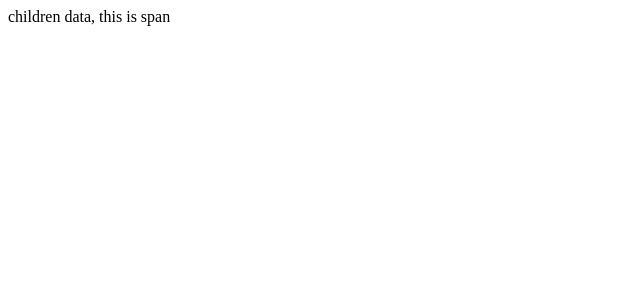
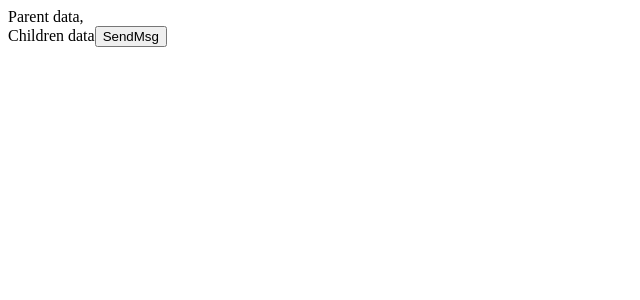
Before and after one commit to debugzhao/react-basic, a React (Create React App) app: page / in a window 1280 px wide. Shown: the top 300 px of the page, without its empty margins (0-640 px from the left). Built offline with nearby package versions, Linux system fonts and the light colour scheme.

Commit message:
子传父

```diff
--- a/src/App.js
+++ b/src/App.js
@@ -4,31 +4,29 @@ import {useState} from 'react'
 import _, { divide } from 'lodash'
 import classNames from 'classnames'
 
-// 父子组件之间通信
-// 1.父组件传递数据
-// 2.子组件通过props接受数据
-const Son = (props)=> {
-  console.log(props)
+
+// 核心思想：子组件中调用父组件中的函数并传递实参
+const Son = ({onGetSonMsg})=> {
+  // 子组件中的数据
+  const msg = 'this is son msg'
   return (
-    <div>children data, {props.children}</div>
+    <div>
+      Children data
+      <button onClick={() => onGetSonMsg(msg)}>SendMsg</button>
+    </div>
   )
 }
+
 function App() {
-  const data = 'this is parent component data'
+  const [sonData, setSonData] = useState('')
+  const getMsg = (msg) => {
+    setSonData(msg)
+  }
+
   return (
     <div>
-      {/* <Son
-        name={data}
-        age={18}
-        isTrue={false}
-        list={['React', 'Vue', 'Angular']}
-        obj={{nickname: 'zjc'}}
-        cb={() => {console.log('this is a callback function')}}
-        jsx={<span>this is span</span>}
-      /> */}
-      <Son name={data}>
-        <span>this is span</span>
-      </Son>
+      Parent data, {sonData}
+      <Son onGetSonMsg={getMsg}/>
     </div>
   )
 }
```
